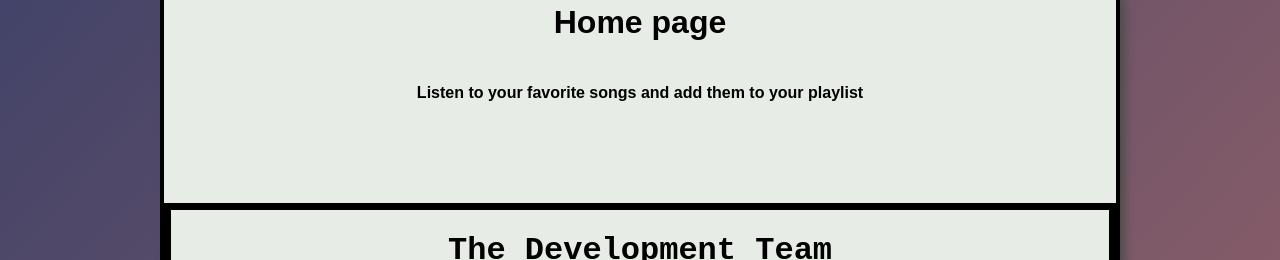
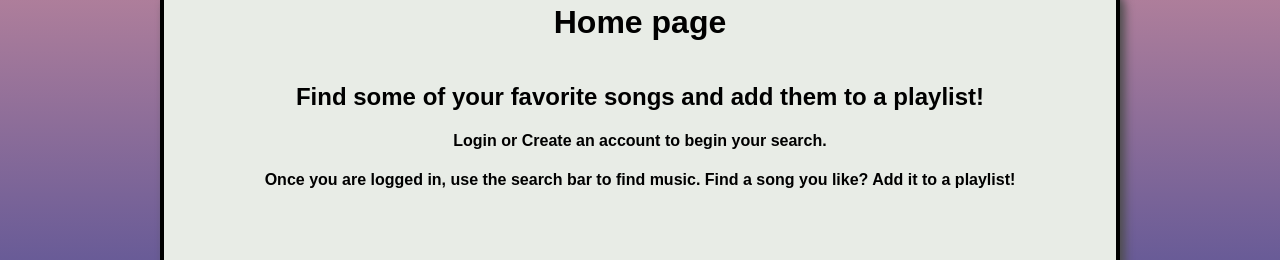
Before and after one commit to huiylu/P3-client-1, a React (Create React App) app: page / in a window 1280 px wide. Shown: the part 242-502 px from the top of the page. Built offline with nearby package versions, Linux system fonts and the light colour scheme.

Commit message:
styling changes

```diff
--- a/src/components/pages/Intro.js
+++ b/src/components/pages/Intro.js
@@ -1,6 +1,10 @@
 const Intro = (props) => {
     return (
-        <h4>Listen to your favorite songs and add them to your playlist</h4>
+        <div>
+            <h2>Find some of your favorite songs and add them to a playlist!</h2>
+            <h4>Login or Create an account to begin your search.</h4>
+            <h4>Once you are logged in, use the search bar to find music. Find a song you like? Add it to a playlist!</h4>
+        </div>
     );
 }
 
--- a/src/components/pages/Team.js
+++ b/src/components/pages/Team.js
@@ -1,7 +1,7 @@
 import Arthur from '../../Headshots/arthur.png';
 import Austin from '../../Headshots/austin.jpg';
 import Edgard from '../../Headshots/edgard.jpeg';
-// import Hui from '../../Headshots/hui';
+import Hui from '../../Headshots/hui.png';
 
 const Team = (props) => {
     return (
@@ -9,12 +9,11 @@ const Team = (props) => {
             <div className="portraits">
                 <h2>Arthur</h2><img src={Arthur} />
                 <h2>Austin</h2><img src={Austin} />
-                {/* <img src={Hui} /> */}
             </div>
             <div className="portraits">
-            <h2>Edgard</h2><img src={Edgard} />
+                <h2>Edgard</h2><img src={Edgard} />
+                <h2>Hui</h2><img src={Hui} />
             </div>
-
         </div>
     );
 }
--- a/src/index.css
+++ b/src/index.css
@@ -10,7 +10,7 @@ body {
     sans-serif;
   -webkit-font-smoothing: antialiased;
   -moz-osx-font-smoothing: grayscale;
-  background-image: linear-gradient(to bottom right, rgb(57, 64, 105), rgb(167, 104, 104));
+  background-image: linear-gradient(rgb(238, 158, 158),rgb(46, 62, 148), rgb(138, 23, 23) );
   font-family: Marker Felt, fantasy;
 }
 
@@ -94,6 +94,7 @@ code {
 .team {
   display: flex;
   border: 7px solid black;
+  border-radius:10px;
   height: auto;
   margin-top: 10vh;
   flex-direction: column;
```
Also changed, not shown: src/Headshots/hui.png (added).
